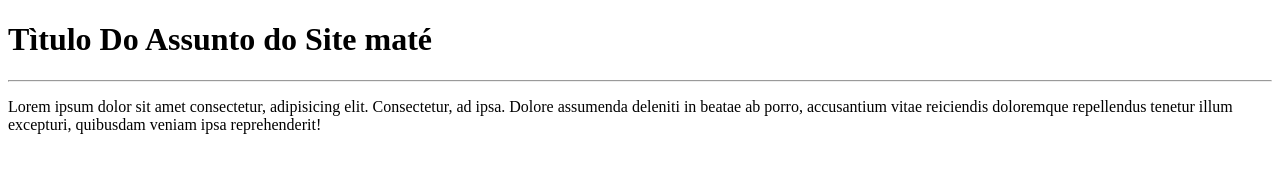
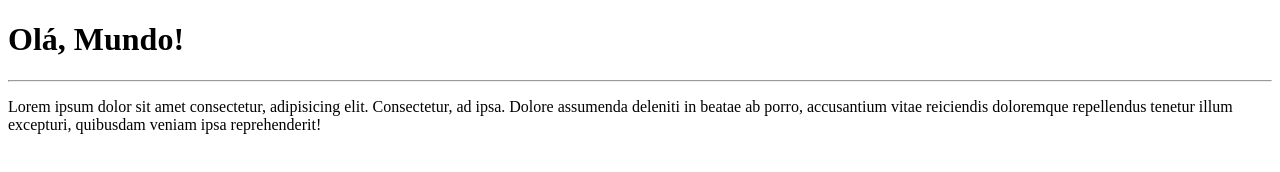
Before and after one commit to figarosolucoes/Ola-Mundo, a plain HTML site: page site-exemplo/index.html in a window 1280 px wide. Drawn offline with Linux system fonts and the light colour scheme.

Commit message:
Alteração index.htl
Aleração título.

```diff
--- a/site-exemplo/index.html
+++ b/site-exemplo/index.html
@@ -6,7 +6,7 @@
     <title>Site de Exemplo</title>
 </head>
 <body>
-    <h1>Tìtulo Do Assunto do Site maté</h1>
+    <h1>Olá, Mundo!</h1>
     <hr>
     <p>Lorem ipsum dolor sit amet consectetur, adipisicing elit. Consectetur, ad ipsa. Dolore assumenda deleniti in beatae ab porro, accusantium vitae reiciendis doloremque repellendus tenetur illum excepturi, quibusdam veniam ipsa reprehenderit!</p>
 
```
